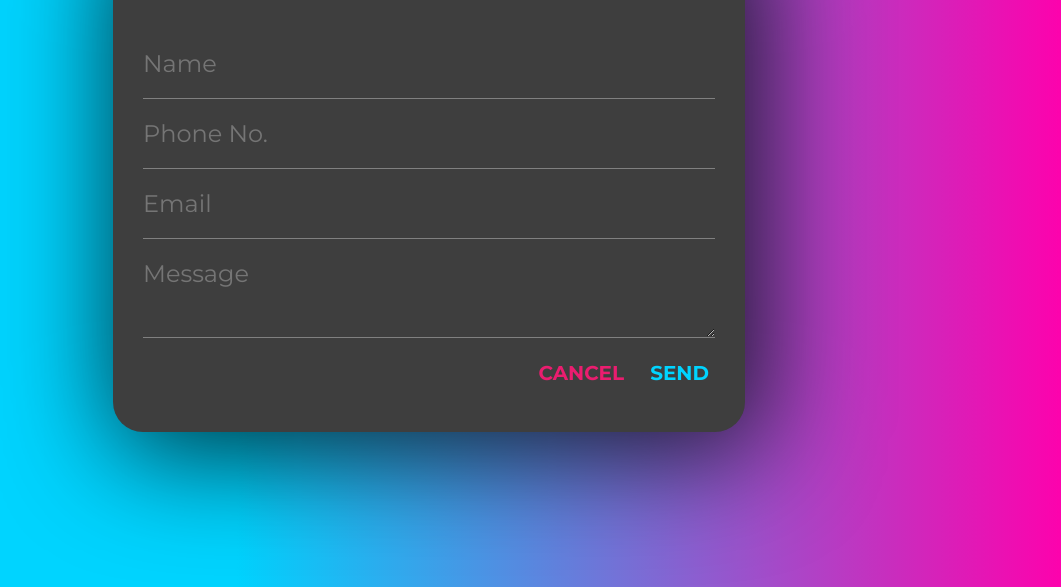
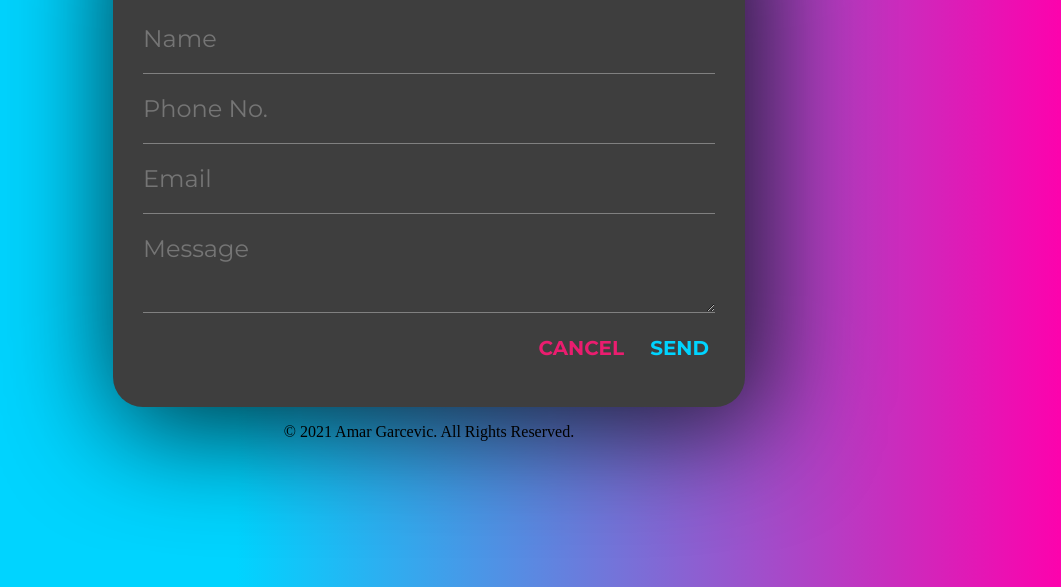
Before and after one commit to amar-codes/JS-Contact-Validation, a plain HTML site: page index.html in a window 1280 px wide. Shown: the part 213-800 px from the top of the page, without its empty margins (211-1272 px from the left). Drawn offline with nearby package versions, Linux system fonts and the light colour scheme.

Commit message:
Add files via upload

```diff
--- a/index.html
+++ b/index.html
@@ -49,6 +49,8 @@
         </div>
     </div>
 
+    <p>© 2021 Amar Garcevic. All Rights Reserved.</p>
+
     <script src="https://cdnjs.cloudflare.com/ajax/libs/jquery/3.4.0/jquery.min.js"></script>
     <script src="https://cdnjs.cloudflare.com/ajax/libs/jquery-validate/1.19.0/jquery.validate.min.js"></script>
     <script src="js/script.js"></script>
```
